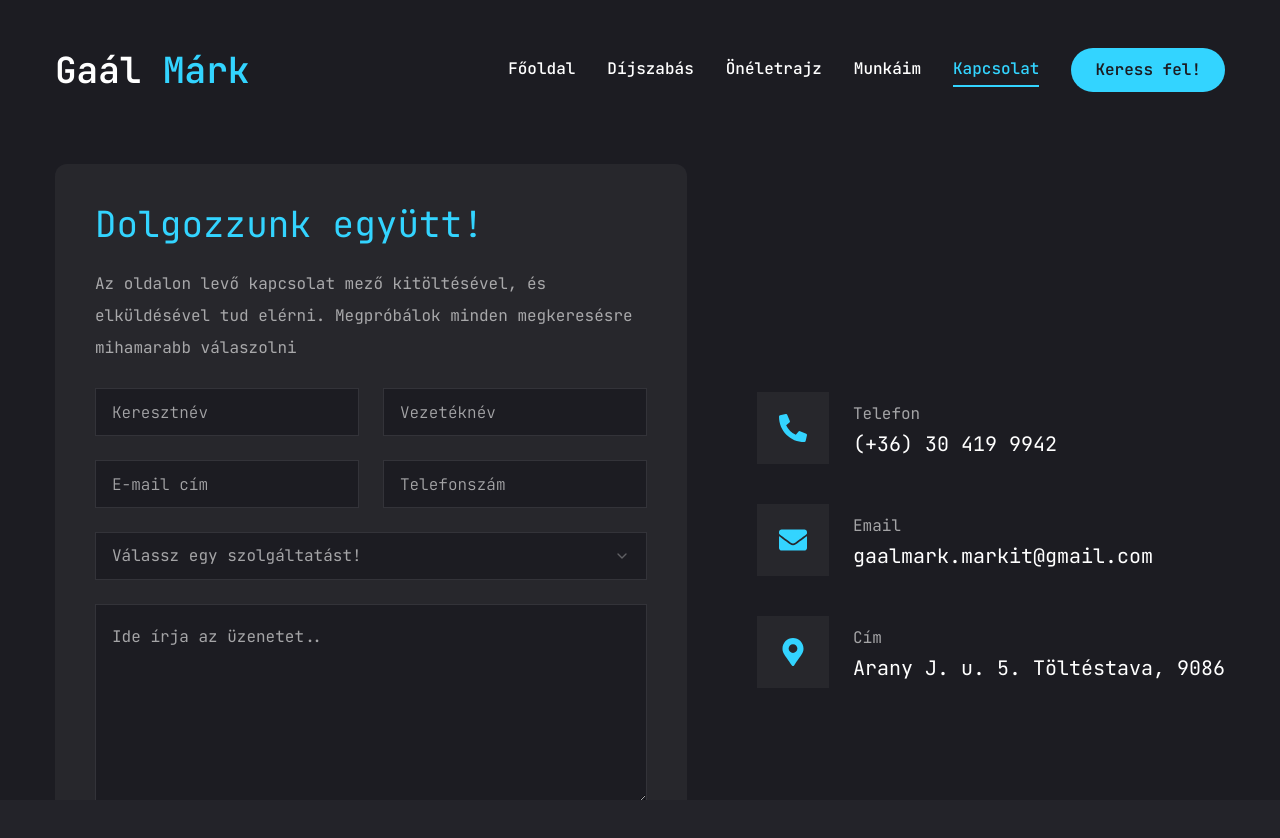
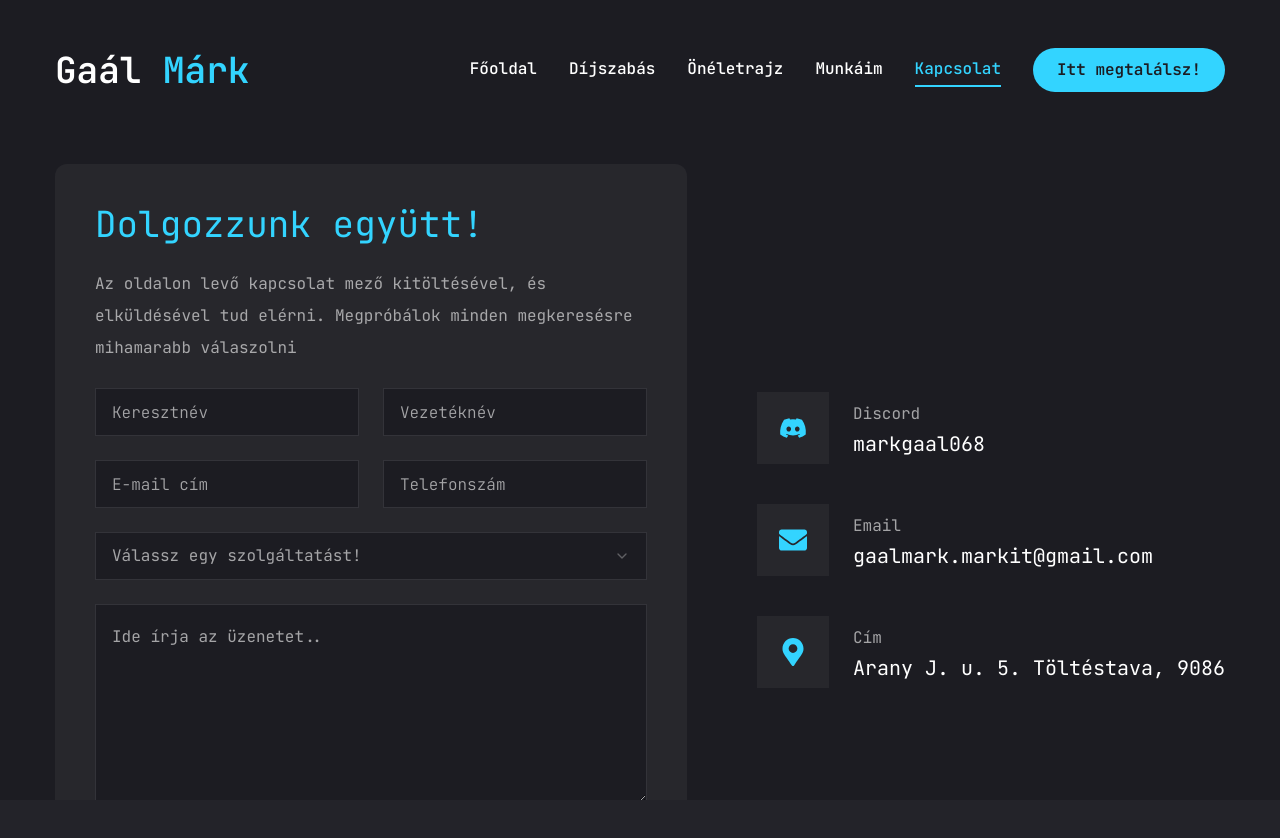
Before and after one commit to markgaal068/ujportfolio, a Next.js app: page /contact in a window 1280 px wide. Shown: the top 838 px of the page. Built offline with nearby package versions, Linux system fonts and the light colour scheme.

Commit message:
portfolio changes

```diff
--- a/app/contact/page.jsx
+++ b/app/contact/page.jsx
@@ -4,15 +4,15 @@ import { Button } from "@/components/ui/button"
 import { Input } from "@/components/ui/input"
 import { Textarea } from "@/components/ui/textarea"
 import { Select, SelectContent, SelectGroup, SelectItem, SelectLabel, SelectTrigger, SelectValue } from "@/components/ui/select"
-import { FaPhoneAlt, FaEnvelope, FaMapMarkerAlt } from 'react-icons/fa'
+import { FaPhoneAlt, FaEnvelope, FaMapMarkerAlt, FaDiscord } from 'react-icons/fa'
 import { motion } from "framer-motion"
 import axios from 'axios';
 
 const info = [
     {
-        icon: <FaPhoneAlt />,
-        title: 'Telefon',
-        description: "(+36) 30 419 9942",
+        icon: <FaDiscord />,
+        title: 'Discord',
+        description: "markgaal068",
     },
     {
         icon: <FaEnvelope />,
--- a/app/page.jsx
+++ b/app/page.jsx
@@ -27,7 +27,7 @@ const Home = () => {
             <span className="text-xl">Freelancer</span>
             <h1 className="h1 mb-6">Gaál <span className="text-accent">Márk</span></h1>
             <p className="max-w-[500px] mb-9 text-white/80 text-justified">
-              A tudás átadása nem csupán információk megosztása, hanem a jövő formálása is – minden kód, amit tanítok, egy új lehetőség a világ jobbá tételére
+              A tudás átadása nem csupán információk megosztása, hanem a jövő formálása is – minden kód, amit tanítok, egy új lehetőség a világ jobbá tételére.
             </p>
 
             {/* gomb és social */}
--- a/app/prices/page.jsx
+++ b/app/prices/page.jsx
@@ -44,25 +44,25 @@ const Services = () => {
                     className="grid grid-cols-1 md:grid-cols-2 gap-[60px]"
                 >
                     {services.map((service, index) => (
+                        <button
+                            onClick={() => toggleDropdown(index)}
+                            className="w-[70px] h-[70px] rounded-full bg-white group-hover:bg-accent transition-all duration-500 flex justify-center items-center hover:-rotate-45"
+                        >
                             <div key={index} className="flex-1 flex flex-col justify-center gap-6 group">
                                 <div className="w-full flex justify-between items-center">
                                     <div className="text-5xl font-extrabold text-outline text-transparent group-hover:text-outline-hover transition-all duration-500">
                                         {service.num}
                                     </div>
-                                <button
-                                    onClick={() => toggleDropdown(index)}
-                                    className="w-[70px] h-[70px] rounded-full bg-white group-hover:bg-accent transition-all duration-500 flex justify-center items-center hover:-rotate-45"
-                                >
+
                                     <BsArrowDownRight className="text-primary text-3xl" />
-                                </button>
                                 </div>
                                 <h2 className="text-[42px] font-bold leading-none text-white group-hover:text-accent transition-all duration-500">
                                     {service.title}
                                 </h2>
-                            <p className="text-white/60">{service.description}</p>
+                                {/* <p className="text-white/60">{service.description}</p> */}
                                 <div className="border-b border-white/20 w-full"></div>
                                 {/* A legördülő ablak tartálya */}
-                            <motion.div
+                                < motion.div
                                     initial={{ opacity: 0, height: 0 }}
                                     animate={{ opacity: openIndex === index ? 1 : 0, height: openIndex === index ? "auto" : 0 }}
                                     transition={{ duration: 0.4 }}
@@ -74,10 +74,11 @@ const Services = () => {
                                     </div>
                                 </motion.div>
                             </div>
+                        </button>
                     ))}
                 </motion.div>
-            </div>
-        </section>
+            </div >
+        </section >
     );
 };
 
--- a/app/resume/page.jsx
+++ b/app/resume/page.jsx
@@ -12,40 +12,6 @@ import {
 const about = {
     title: 'Magamról',
     description: "Egy rövid információáradat, hogy jobban megismerjen.",
-    info: [
-        {
-            fieldName: "Név",
-            fieldValue: "Gaál Márk"
-        },
-        {
-            fieldName: "Telefon",
-            fieldValue: "(+36) 30 419 9942"
-        },
-        {
-            fieldName: "Tapasztalat",
-            fieldValue: "3+ év"
-        },
-        {
-            fieldName: "Discord",
-            fieldValue: "markgaal068"
-        },
-        {
-            fieldName: "Állampolgárság",
-            fieldValue: "Magyar"
-        },
-        {
-            fieldName: "Email",
-            fieldValue: "gaalmark.markit@gmail.com"
-        },
-        {
-            fieldName: "Freelance",
-            fieldValue: "Elérhető"
-        },
-        {
-            fieldName: "Nyelvismeret",
-            fieldValue: "Angol, Német"
-        },
-    ]
 }
 
 //TAPASZTALATOK ISMERETEK
@@ -122,7 +88,7 @@ const education = {
 
 const skills = {
     title: "Készségek",
-    description: "Általam leginkább ismert, és hasnználatos programozási nyelvek.",
+    description: "Általam leginkább ismert, és használatos programozási nyelvek.",
     skilllist: [
         {
             icon: <FaHtml5 />,
@@ -268,14 +234,10 @@ const Resume = () => {
                         <div className="flex flex-col gap-[30px]">
                             <h3 className="text-4xl font-bold">{about.title}</h3>
                             <p className="max-w-[600px] text-white/60 mx-auto xl:mx-0">{about.description}</p>
-                            <ul className="grid grid-cols-1 xl:grid-cols-2 gap-y-6 max-w-[620px] mx-auto xl:mx-0">
-                                {about.info.map((item, index) => {
-                                    return <li className="flex items-center justify-center xl:justify-start gap-4" key={index}>
-                                        <span className="text-white/60">{item.fieldName}</span>
-                                        <span className="text-xl">{item.fieldValue}</span>
-                                    </li>
-                                })}
-                            </ul>
+                            <div>
+                                <h3 className="text-4xl font-bold justify-left">Szia, üdvözöllek!</h3>
+                                <p className="max-w-[600px] text-white/60 mx-auto xl:mx-0">Márk vagyok, a Széchenyi István Egyetem Mérnökinformatika Bsc. szakos hallgatója! Középiskolás korom óta foglalkozkok a programozással, azóta tanulgatom, járom az utama. Matematika korrepetációval egyetem óta foglalkozok komolyan szinten, hisz ott szerettem meg. Sportolást, a kézilabdát 2010-ben kezdtem a SZESE utánpótlásában. Két nyelven tudok: angolul, valamint németül.</p>
+                            </div>
                         </div>
                     </TabsContent>
                 </div>
--- a/components/Header.jsx
+++ b/components/Header.jsx
@@ -22,7 +22,7 @@ const Header = () => {
                 <div className="hidden xl:flex items-center gap-8">
                     <Nav />
                     <Link href="/contact">
-                        <Button>Keress fel!</Button>
+                        <Button>Itt megtalálsz!</Button>
                     </Link>
                 </div>
 
```
Lines whose indentation alone changed are shown as unchanged.
